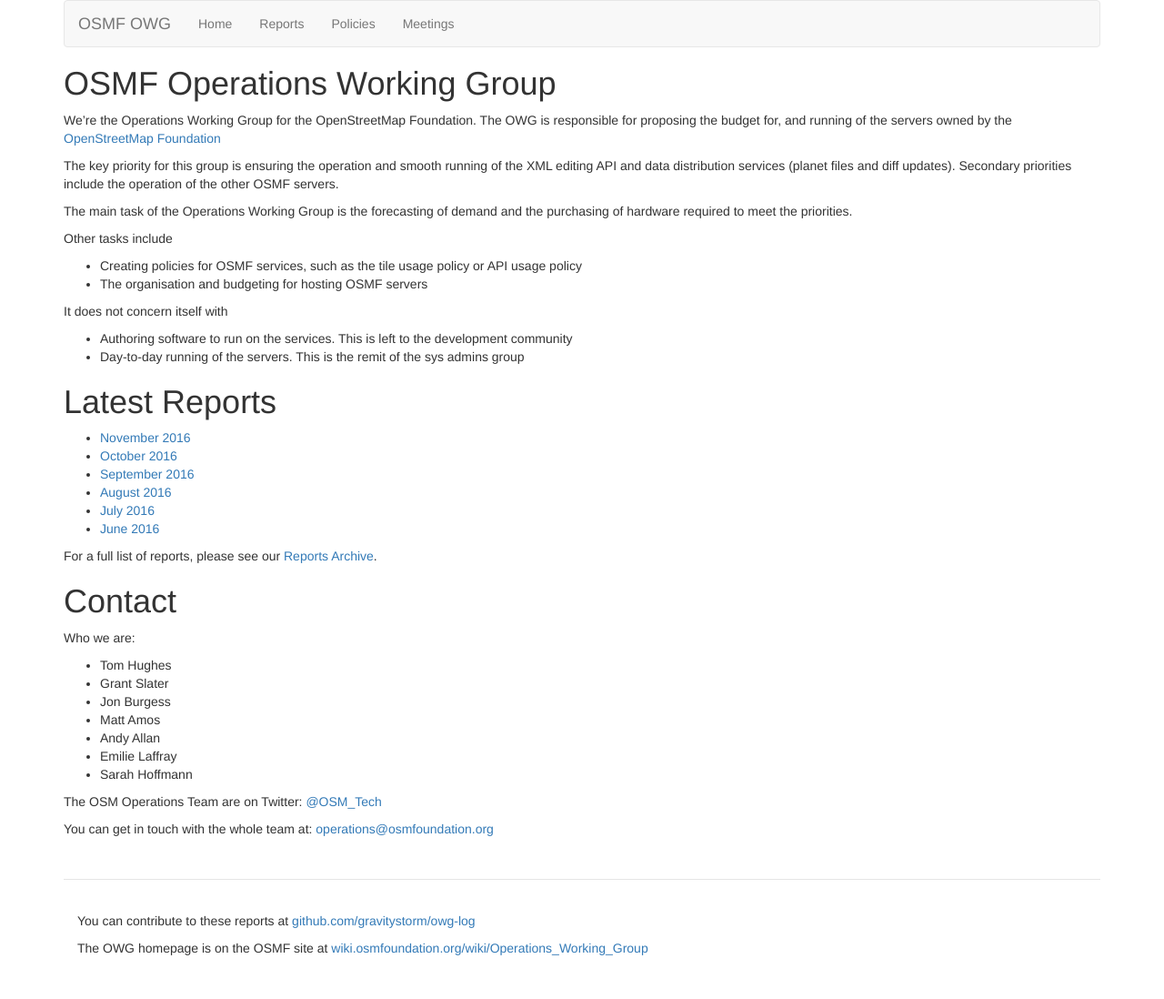
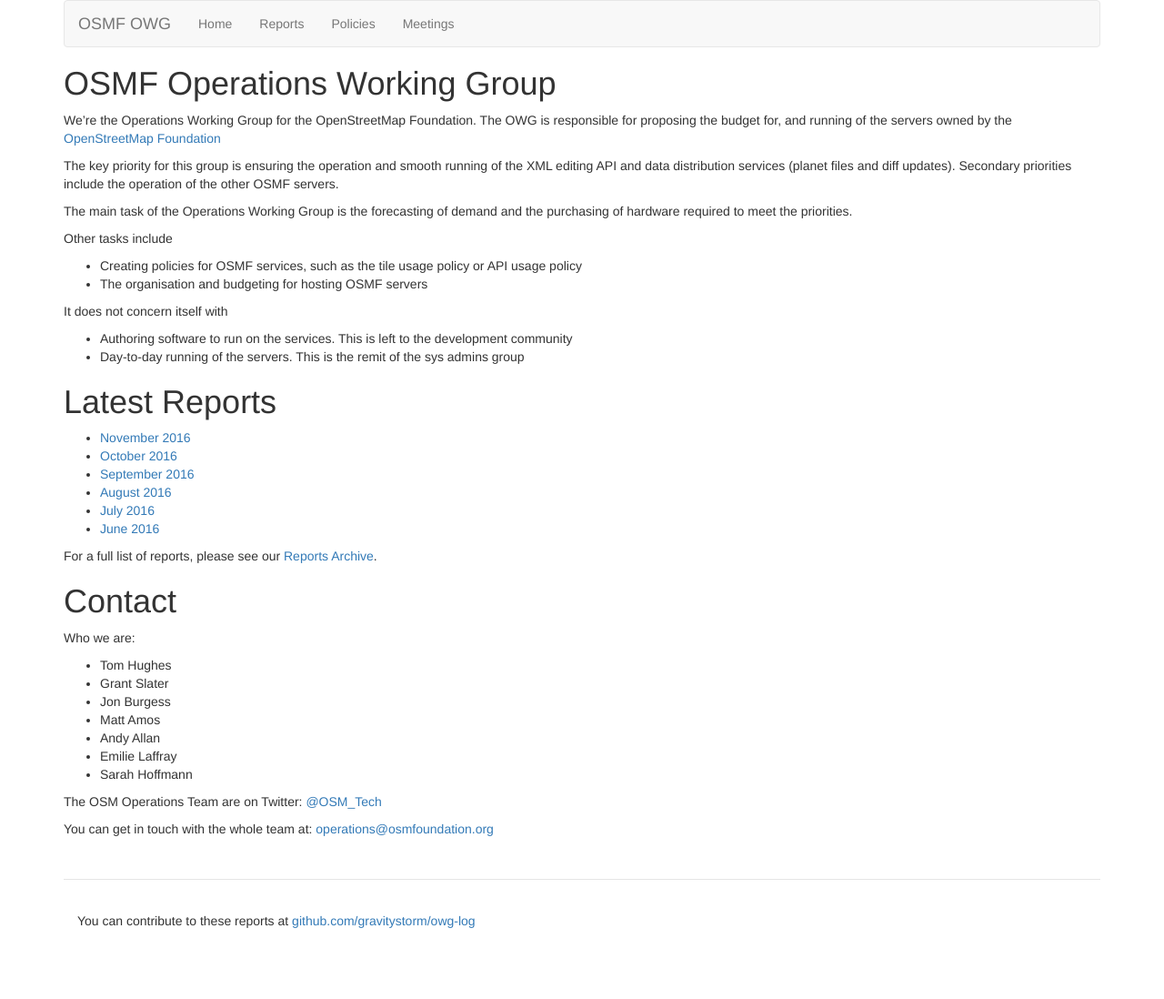
Before and after one commit to openstreetmap/owg-website, a Jekyll site: the page built from index.md, in a window 1280 px wide. Shown: the whole page at 91% size. Built offline with Jekyll 4.4.1, drawn with Linux system fonts in a browser that asks for light colours; after the commit the page ends 1068 px from its top, so only the background shows below that.

Commit message:
Remove link to the OWG Website, since this is now it.

```diff
--- a/_layouts/default.html
+++ b/_layouts/default.html
@@ -41,7 +41,6 @@
       <footer class="footer">
         <div class="container">
           <p>You can contribute to these reports at <a href="https://github.com/gravitystorm/owg-log">github.com/gravitystorm/owg-log</a></p>
-          <p>The OWG homepage is on the OSMF site at <a href="http://wiki.osmfoundation.org/wiki/Operations_Working_Group">wiki.osmfoundation.org/wiki/Operations_Working_Group</a></p>
         </div>
       </footer>
     </div>
```
